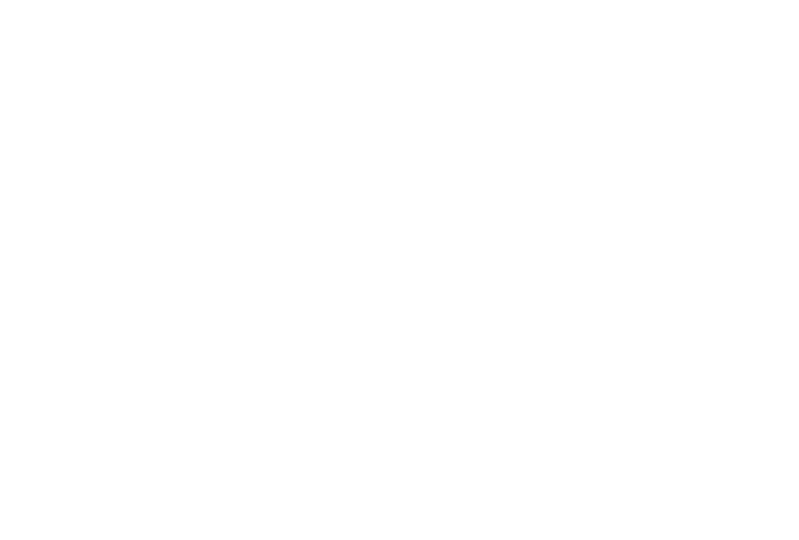
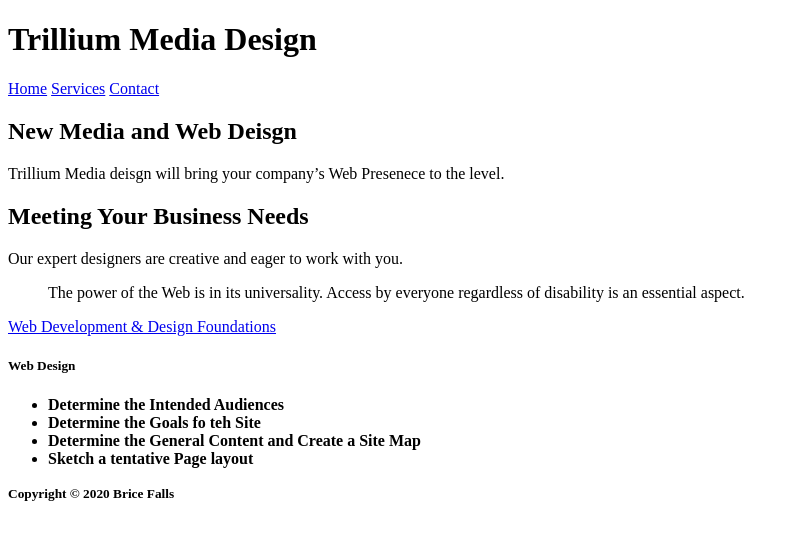
Before and after one commit to 44144Sp21/ch2-inclassnotes-Brice-2021, a plain HTML site: page index.html in a window 1280 px wide. Shown: the whole page, without its empty margins (0-799 px from the left). Drawn offline with Linux system fonts and the light colour scheme.

Commit message:
Created Ch2InClassNotes
Added code files to index file and created services and contact pages

```diff
--- a/index.html
+++ b/index.html
@@ -1,10 +1,40 @@
 <!DOCTYPE html>
 <html lang="en">
 	<head>
-		<title>LASTNAME Chapter 2 InClass Notes</title>
+		<title>Falls Chapter 2 InClass Notes</title>
 		<meta charset="utf-8">
 	</head>
 <body>
+    <h1>Trillium Media Design</h1>
+
+    <nav>
+        <a href="index.html">Home</a>
+        <a href="services.html">Services</a>
+        <a href="contact.html">Contact</a>
+    </nav>
+    <main>
+    <h2>New Media and Web Deisgn</h2>
+    <p>Trillium Media deisgn will bring your company&rsquo;s Web Presenece to the level.</p>
+    <h2>Meeting Your Business Needs</h2>
+    <p>Our expert designers are creative and eager to work with you.</p>
+
+    <blockquote> The power of the Web is in its universality. Access by everyone regardless of disability is an essential aspect.
+
+    </blockquote>
+
+    <a href="http://webdevfoundations.net">Web Development &amp; Design Foundations</a>
+
+    <h5>Web Design</h5>
+    <ul>
+        <li><strong>Determine the Intended Audiences</strong></li>
+         <li><strong>Determine the Goals fo teh Site</strong></li>
+         <li><strong>Determine the General Content and Create a Site Map</strong></li>
+         <li><strong>Sketch a tentative Page layout</strong></li>
+        </ul>
+    </main>
+    <footer>
+        <small><strong>Copyright &copy; 2020 Brice Falls</strong></small>
+    </footer>
 
 </body>
 </html>
```
Also changed, not shown: contact.html (added, +31 -0 lines), services.html (added, +31 -0 lines).
